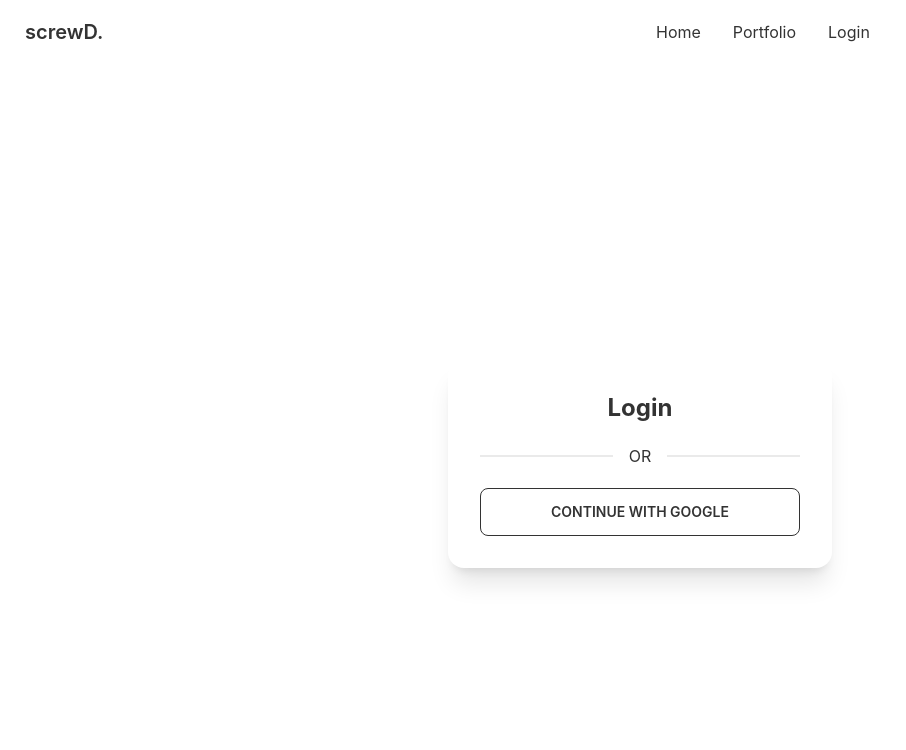
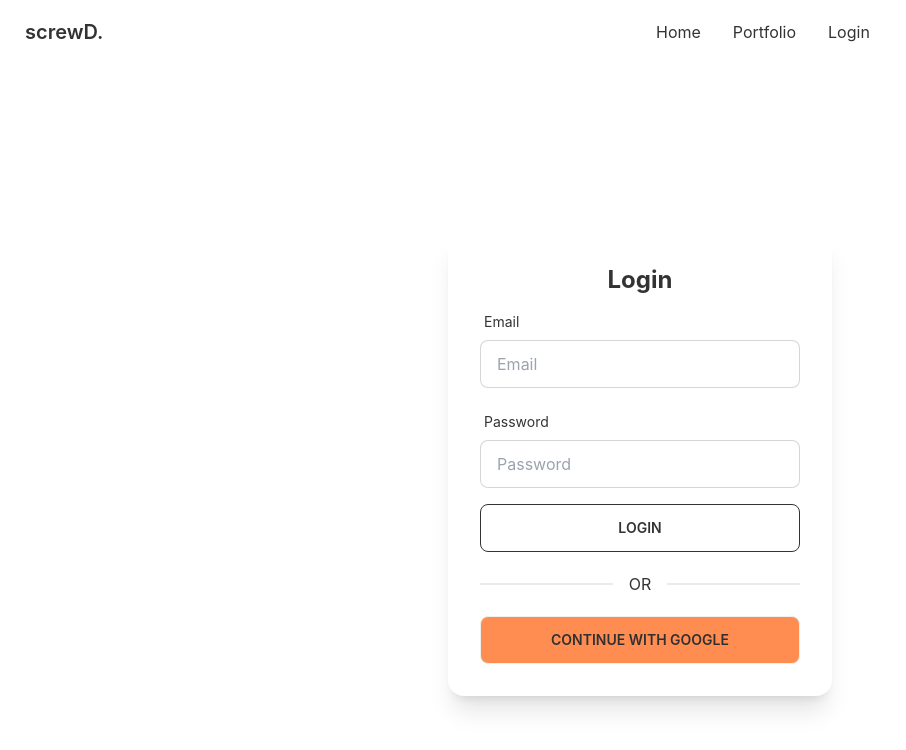
Before and after one commit to CreationsBliss/manufacturer-website-client-side, a React (Create React App) app: page /login in a window 1280 px wide. Shown: the top 750 px of the page, without its empty margins (0-906 px from the left). Built offline with nearby package versions, Linux system fonts and the light colour scheme; no server answers.

Commit message:
login form added

```diff
--- a/src/Pages/Authentication/Login.js
+++ b/src/Pages/Authentication/Login.js
@@ -1,14 +1,20 @@
 import React from 'react';
 import { useSignInWithGoogle } from 'react-firebase-hooks/auth';
 import auth from '../../firebase.init';
+import { useForm } from "react-hook-form";
 
 const Login = () => {
 
   const [signInWithGoogle, user, loading, error] = useSignInWithGoogle(auth);
+  const { register, formState: { errors }, handleSubmit } = useForm();
 
-  if(user){
+  if (user) {
     console.log(user);
   }
+
+  const onSubmit = data => {
+    console.log(data)
+  };
 
   return (
     <div className='flex h-screen justify-center items-center'>
@@ -16,8 +22,55 @@
         <div class="card-body">
           <h2 class="text-center text-2xl font-bold">Login</h2>
 
+          <form onSubmit={handleSubmit(onSubmit)}>
+
+            <div class="form-control w-full max-w-xs">
+              <label class="label">
+                <span class="label-text">Email</span>
+              </label>
+              <input type="email" placeholder="Email" class="input input-bordered w-full max-w-xs" {...register("email", {
+                required: {
+                  value: true,
+                  message: "Email is Required"
+                },
+                pattern: {
+                  value: /^\w+@[a-zA-Z_]+?\.[a-zA-Z]{2,3}$/,
+                  message: 'Provide a Valid Email'
+                }
+              })} />
+
+              <label class="label">
+                { errors.email?.type === 'required' && <span class="label-text-alt text-error">{errors.email.message} </span> }
+                { errors.email?.type === 'pattern' && <span class="label-text-alt text-error">{errors.email.message} </span> }
+              </label>
+            </div>
+
+            <div class="form-control w-full max-w-xs">
+              <label class="label">
+                <span class="label-text">Password</span>
+              </label>
+              <input type="password" placeholder="Password" class="input input-bordered w-full max-w-xs" {...register("password", {
+                required: {
+                  value: true,
+                  message: "Password is Required"
+                },
+                minLength: {
+                  value: 6,
+                  message: 'Must be 6 characters or longer'
+                }
+              })} />
+
+              <label class="label">
+                { errors.password?.type === 'required' && <span class="label-text-alt text-error">{errors.password.message} </span> }
+                { errors.password?.type === 'minLength' && <span class="label-text-alt text-error">{errors.password.message} </span> }
+              </label>
+            </div>
+
+            <input className='btn btn-outline w-full max-w-xs' type="submit" value="Login" />
+          </form>
+
           <div class="divider">OR</div>
-          <button onClick={() => signInWithGoogle()} className='btn btn-outline'>Continue with Google</button>
+          <button onClick={() => signInWithGoogle()} className='btn bg-primary'>Continue with Google</button>
         </div>
       </div>
     </div>
```
